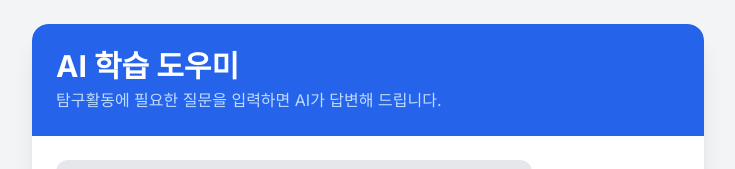
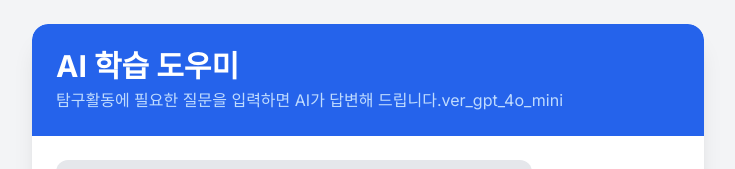
Before and after one commit to LEE-DONGHWAN/ai_agent, a plain HTML site: page index.html in a window 1280 px wide. Shown: the top 169 px of the page, without its empty margins (272-1007 px from the left). Drawn offline with nearby package versions, Linux system fonts and the light colour scheme.

Commit message:
Update index.html

```diff
--- a/index.html
+++ b/index.html
@@ -28,7 +28,7 @@
         <!-- 헤더 섹션 -->
         <header class="bg-blue-600 text-white p-4 sm:p-6 rounded-t-2xl">
             <h1 class="text-2xl sm:text-3xl font-bold">AI 학습 도우미</h1>
-            <p class="text-blue-200 mt-1 text-sm sm:text-base">탐구활동에 필요한 질문을 입력하면 AI가 답변해 드립니다.</p>
+            <p class="text-blue-200 mt-1 text-sm sm:text-base">탐구활동에 필요한 질문을 입력하면 AI가 답변해 드립니다.ver_gpt_4o_mini</p>
         </header>
 
         <!-- 대화 영역 -->
```
